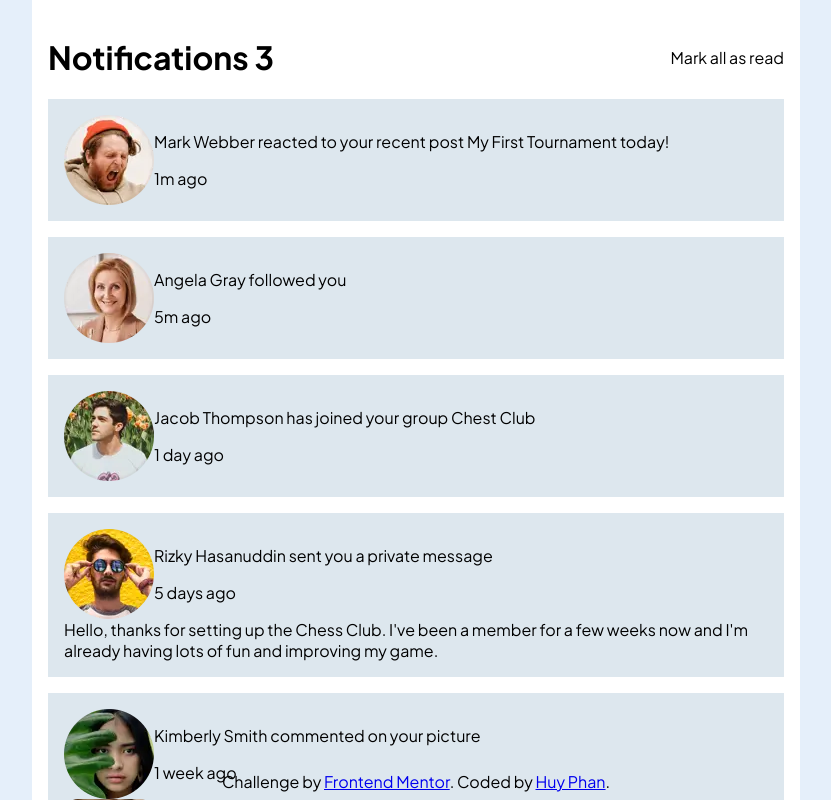
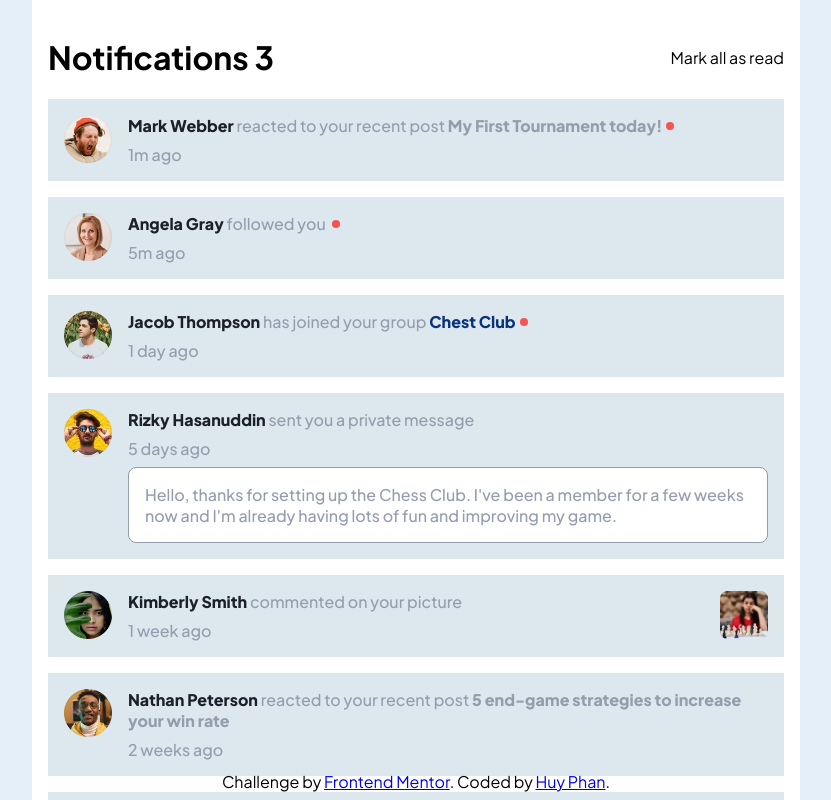
Before and after one commit to huyphan2210/notifications-page-vue, a Vue app: page / in a window 1280 px wide. Shown: the top 800 px of the page, without its empty margins (224-1055 px from the left). Built offline with nearby package versions, Linux system fonts and the light colour scheme.

Commit message:
Update the structure of Activity Component + Finish styling

```diff
--- a/src/components/Activity.vue
+++ b/src/components/Activity.vue
@@ -13,13 +13,15 @@ const props = defineProps({
             <img loading="lazy" :src="sender.avatarURL" :alt="sender.senderName">
             <div class="senderAction">
                 <p>
-                    <span>{{ sender.senderName }}</span> {{ sender.action }} <span>{{ sender.objectName }}</span>
-                    <span class="unread" v-if="sender.isRead"></span>
+                    <span>{{ sender.senderName }}</span>
+                    {{ sender.action }}
+                    <span :style="sender.objectColor ? `color: ${sender.objectColor};` : ''">{{ sender.objectName }}</span>
+                    <span class="unread" v-if="!sender.isRead"></span>
                 </p>
                 <p>{{ sender.time }}</p>
+                <div v-if="sender.message" class="message">{{ sender.message }}</div>
             </div>
         </div>
-        <div v-if="sender.message" class="message">{{ sender.message }}</div>
         <img loading="lazy" v-if="sender.objectImgURL" class="objectImg" :src="sender.objectImgURL" alt="Your Object">
     </div>
 </template>
@@ -28,8 +30,64 @@ const props = defineProps({
 .activity {
     width: calc(100% -2rem);
     padding: 1rem;
+    display: flex;
+    justify-content: space-between;
 }
     .sender {
         display: flex;
+
+    }
+        .sender img {
+            width: 3rem;
+            height: 3rem;
+            margin-right: 1rem;
+        }
+        .sender .senderAction p {
+            margin-block-start: 0;
+            margin-block-end: 0.5rem;
+            color: hsl(219, 14%, 63%);
+            font-weight: 500;
+        }
+            .sender .senderAction p:last-child {
+                margin-block-end: 0;
+            }
+            .sender .senderAction p span:first-child {
+                font-weight: 800;
+                color: hsl(224, 21%, 14%);
+            }
+
+            .sender .senderAction p span:nth-child(2) {
+                font-weight: 800;
+                color: hsl(219, 14%, 63%);
+            }
+                .sender .senderAction p span:first-child:hover, .sender .senderAction p span:nth-child(2):hover {
+                    cursor: pointer;
+                    color: hsl(219, 85%, 26%);
+                }
+            .sender .senderAction p span:nth-child(3) {
+                display: inline-block;
+                background-color: hsl(1, 90%, 64%);
+                transform: translate(50%, -25%);
+                width: 0.5rem;
+                aspect-ratio: 1;
+                border-radius: 50%;
+            }
+        .sender .senderAction .message {
+            padding: 1rem;
+            color: hsl(219, 14%, 63%);
+            font-weight: 500;
+            background-color: white;
+            border-style: solid;
+            border-radius: 0.5rem;
+            border-color: hsl(219, 14%, 63%);
+            border-width: thin;
+        }
+            .sender .senderAction .message:hover {
+                background-color: hsl(205, 33%, 90%);
+                color: hsl(219, 12%, 42%);
+            }
+    .objectImg {
+        width: 3rem;
+        height: 3rem;
     }
 </style>
```
